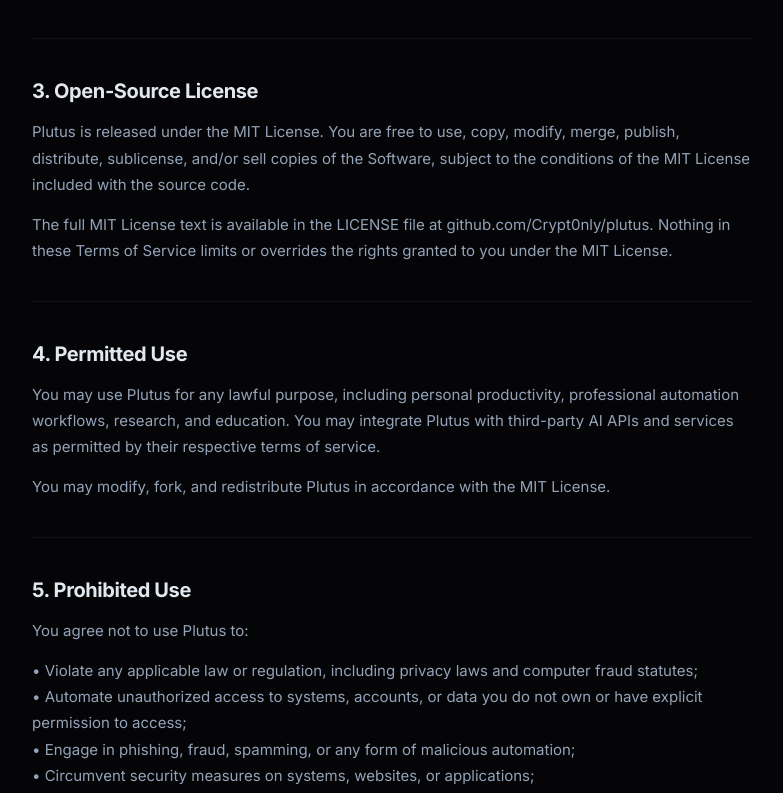
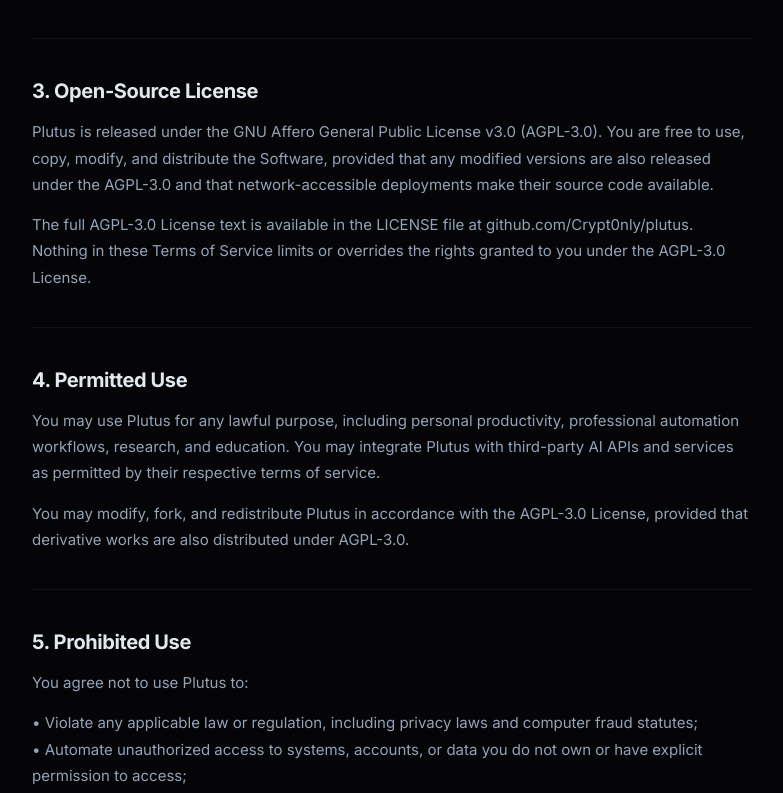
Before and after one commit to Crypt0nly/plutus_website, a React (Vite) app: page /terms in a window 1280 px wide. Shown: the part 1067-1860 px from the top of the page, without its empty margins (248-1031 px from the left). Built offline with nearby package versions, Linux system fonts and the light colour scheme.

Commit message:
fix: replace MIT License with AGPL-3.0 across all components

```diff
--- a/src/components/FinalCTA.jsx
+++ b/src/components/FinalCTA.jsx
@@ -73,7 +73,7 @@
               marginBottom: 28,
             }}>
               <span style={{ width: 6, height: 6, borderRadius: '50%', background: '#22c55e', boxShadow: '0 0 8px #22c55e', display: 'inline-block' }} />
-              Free · Open Source · MIT License
+              Free · Open Source · AGPL-3.0 License
             </div>
 
             <h2 style={{
--- a/src/components/Footer.jsx
+++ b/src/components/Footer.jsx
@@ -44,7 +44,7 @@
         <div style={{ display: 'flex', alignItems: 'center', gap: 10 }}>
           <img src="/logo.svg" alt="Plutus" style={{ width: 28, height: 28, objectFit: 'contain' }} />
           <span style={{ fontWeight: 700, color: '#94a3b8', fontSize: 15 }}>Plutus</span>
-          <span style={{ color: '#334155', fontSize: 13, marginLeft: 8 }}>MIT License</span>
+          <span style={{ color: '#334155', fontSize: 13, marginLeft: 8 }}>AGPL-3.0 License</span>
         </div>
 
         {/* Links */}
--- a/src/components/PrivacyPolicy.jsx
+++ b/src/components/PrivacyPolicy.jsx
@@ -5,7 +5,7 @@
 const sections = [
   {
     title: '1. Overview',
-    content: `Plutus is a free, open-source AI desktop automation tool built by Felix Graef and released under the MIT License. This Privacy Policy explains how Plutus handles information when you use the application or visit this website. Because Plutus runs locally on your machine, your data never leaves your device by default.`,
+    content: `Plutus is a free, open-source AI desktop automation tool built by Felix Graef and released under the AGPL-3.0 License. This Privacy Policy explains how Plutus handles information when you use the application or visit this website. Because Plutus runs locally on your machine, your data never leaves your device by default.`,
   },
   {
     title: '2. Information We Collect',
@@ -21,7 +21,7 @@
   },
   {
     title: '5. Open-Source Transparency',
-    content: `Plutus is fully open source under the MIT License. The complete source code is publicly available on GitHub at github.com/Crypt0nly/plutus. You are welcome to inspect, audit, fork, and modify the code at any time. This transparency is our strongest privacy guarantee.`,
+    content: `Plutus is fully open source under the AGPL-3.0 License. The complete source code is publicly available on GitHub at github.com/Crypt0nly/plutus. You are welcome to inspect, audit, fork, and modify the code at any time. This transparency is our strongest privacy guarantee.`,
   },
   {
     title: '6. Data Retention',
--- a/src/components/TermsOfService.jsx
+++ b/src/components/TermsOfService.jsx
@@ -13,11 +13,11 @@
   },
   {
     title: '3. Open-Source License',
-    content: `Plutus is released under the MIT License. You are free to use, copy, modify, merge, publish, distribute, sublicense, and/or sell copies of the Software, subject to the conditions of the MIT License included with the source code.\n\nThe full MIT License text is available in the LICENSE file at github.com/Crypt0nly/plutus. Nothing in these Terms of Service limits or overrides the rights granted to you under the MIT License.`,
+    content: `Plutus is released under the GNU Affero General Public License v3.0 (AGPL-3.0). You are free to use, copy, modify, and distribute the Software, provided that any modified versions are also released under the AGPL-3.0 and that network-accessible deployments make their source code available.\n\nThe full AGPL-3.0 License text is available in the LICENSE file at github.com/Crypt0nly/plutus. Nothing in these Terms of Service limits or overrides the rights granted to you under the AGPL-3.0 License.`,
   },
   {
     title: '4. Permitted Use',
-    content: `You may use Plutus for any lawful purpose, including personal productivity, professional automation workflows, research, and education. You may integrate Plutus with third-party AI APIs and services as permitted by their respective terms of service.\n\nYou may modify, fork, and redistribute Plutus in accordance with the MIT License.`,
+    content: `You may use Plutus for any lawful purpose, including personal productivity, professional automation workflows, research, and education. You may integrate Plutus with third-party AI APIs and services as permitted by their respective terms of service.\n\nYou may modify, fork, and redistribute Plutus in accordance with the AGPL-3.0 License, provided that derivative works are also distributed under AGPL-3.0.`,
   },
   {
     title: '5. Prohibited Use',
@@ -41,7 +41,7 @@
   },
   {
     title: '10. Intellectual Property',
-    content: `The Plutus name, logo, and associated branding are the intellectual property of Felix Graef. The Software's source code is licensed under the MIT License as described in Section 3. Nothing in these Terms grants you the right to use the Plutus name or logo in a way that implies endorsement of a derivative product without prior written consent.`,
+    content: `The Plutus name, logo, and associated branding are the intellectual property of Felix Graef. The Software's source code is licensed under the AGPL-3.0 License as described in Section 3. Nothing in these Terms grants you the right to use the Plutus name or logo in a way that implies endorsement of a derivative product without prior written consent.`,
   },
   {
     title: '11. Changes to the Software and Terms',
@@ -142,7 +142,7 @@
             marginBottom: 40,
           }}>
             <p style={{ margin: 0, color: '#c084fc', fontSize: 15, lineHeight: 1.7 }}>
-              <strong style={{ color: '#a855f7' }}>Short version:</strong> Plutus is free, open-source software under the MIT License. Use it responsibly and lawfully. It is provided without warranty — you accept it as-is. Felix Graef is not liable for any damages arising from your use of the software.
+              <strong style={{ color: '#a855f7' }}>Short version:</strong> Plutus is free, open-source software under the AGPL-3.0 License. Use it responsibly and lawfully. It is provided without warranty — you accept it as-is. Felix Graef is not liable for any damages arising from your use of the software.
             </p>
           </div>
 
```
